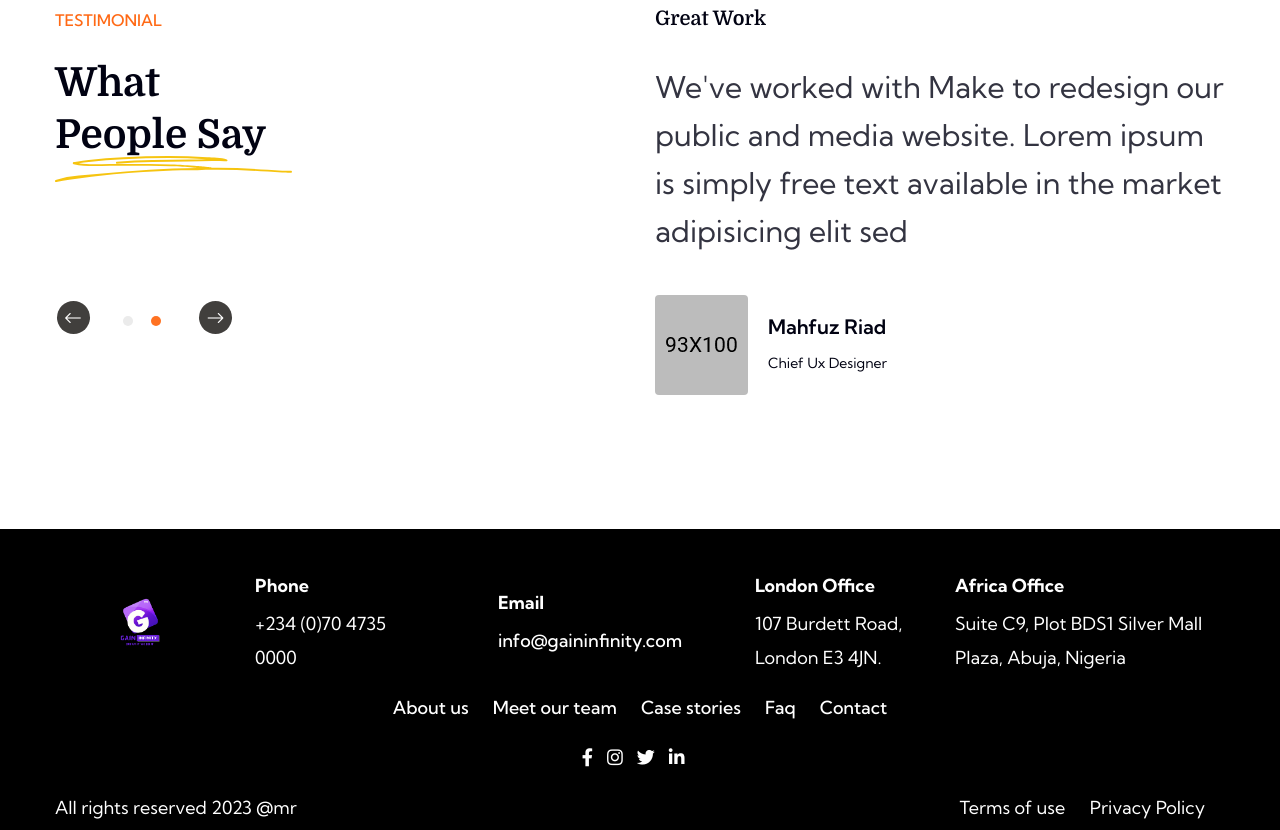
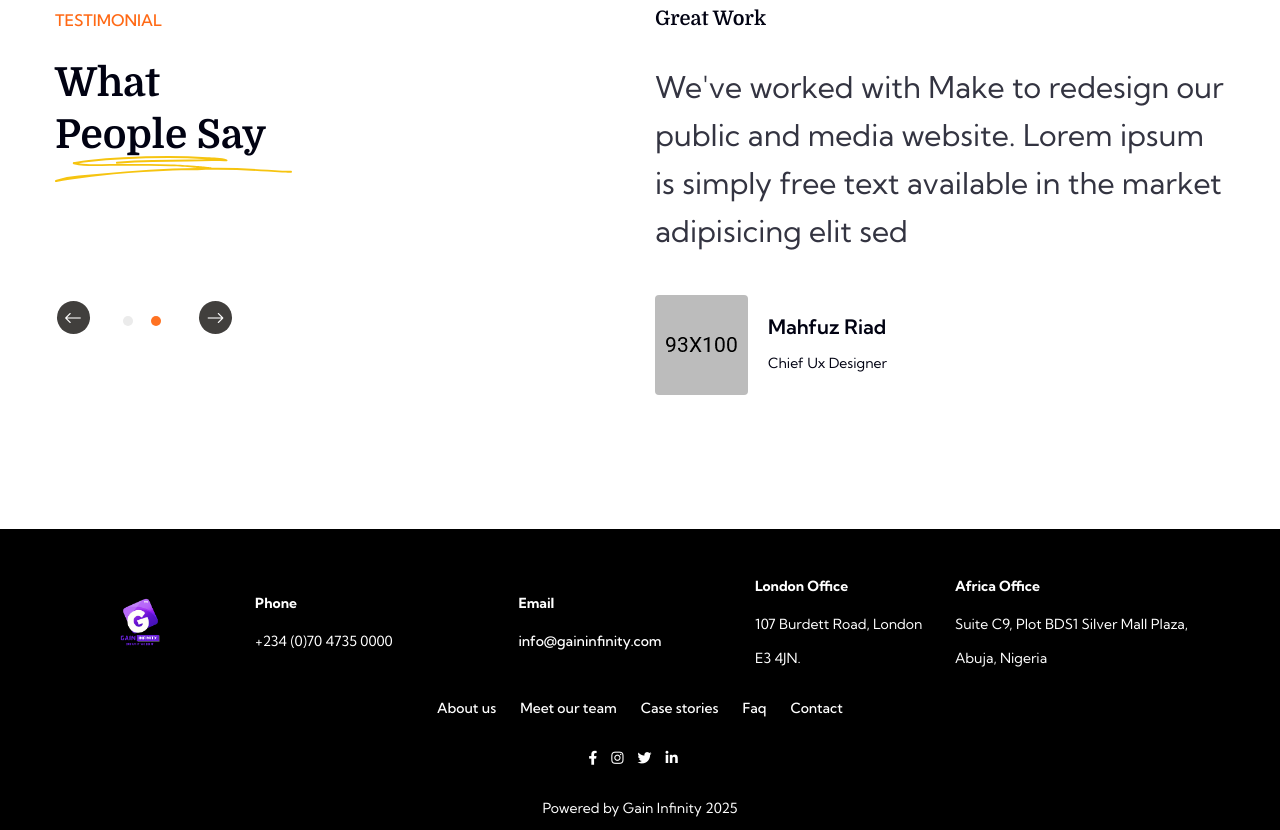
Before and after one commit to Gaininfinity/Gain-Infinity-Website, a plain HTML site: page service.html in a window 1280 px wide. Shown: the part 1967-2797 px from the top of the page. Drawn offline with Linux system fonts and the light colour scheme.

Commit message:
Adjusted the footer

```diff
--- a/css/style.css
+++ b/css/style.css
@@ -2906,3 +2906,12 @@ a{font-weight: 500;}
   max-width: 100%;
   max-height: 100%;
 }
+.footer_content {
+  font-size: 14px;
+}
+
+.footer_content p,
+.footer_content a,
+.footer_content li {
+  font-size: 14px;
+}
--- a/service.html
+++ b/service.html
@@ -248,7 +248,7 @@
 			<!--================================testimonial slider start ===========================  -->
 
 			<!--================================ Footer start ===========================  -->
-						<footer class="footer tran5s wow fadeInUp">
+			<footer class="footer tran5s wow fadeInUp">
 				<div class="footer_wapper pt-40 md-pt-20 pb-10">
 					<div class="container">
 					<div class="footer_content">
@@ -306,17 +306,12 @@
 						</div>
 						</div>
 						<div class="row mt-3">
-						<div class="col-lg-6 text-center text-lg-start md-mb-10"><p>All rights reserved 2023 @mr</p></div>
-						<div class="col-lg-6 text-center text-lg-end">
-							<a href="" class="term-policy">Terms of use</a>
-							<a href="" class="term-policy">Privacy Policy</a>
-						</div>
+						<div class="col-lg-12 text-center text-lg-center md-mb-10"><p>Powered by Gain Infinity 2025 </p></div>
 						</div>
 					</div>
 					</div>
 				</div>
 				</footer>
-			<div id="whatsapp-float">
 			<a href="https://wa.me/message/5GWZXWOCERUWH1" target="_blank" rel="noopener" class="wa-link">
 				<div class="wa-bubble">
 				<img src="images/icon/whatsapp.png" alt="WhatsApp" class="wa-icon" />
```
Also changed, not shown: 5-basic-requirements-for-business-branding.html (+2 -6 lines), 5-marketing-strategies-to-fuel-your-business-growth.html (+2 -6 lines), 5-reasons-why-your-business-needs-a-website.html (+2 -6 lines), about-us.html (+2 -6 lines), blog-details.html (+2 -6 lines), blog.html (+3 -7 lines), branding-is-not-just-logo-design.html (+2 -6 lines), branding-starts-with-the-people-close-to-you.html (+2 -6 lines), case.html (+2 -6 lines), categories.html (+2 -6 lines), contact.html (+2 -6 lines), importance-of-business-branding.html (+2 -6 lines), index.html (+1 -5 lines), influence-of-branding-on-customers.html (+2 -6 lines), 4 more files.
